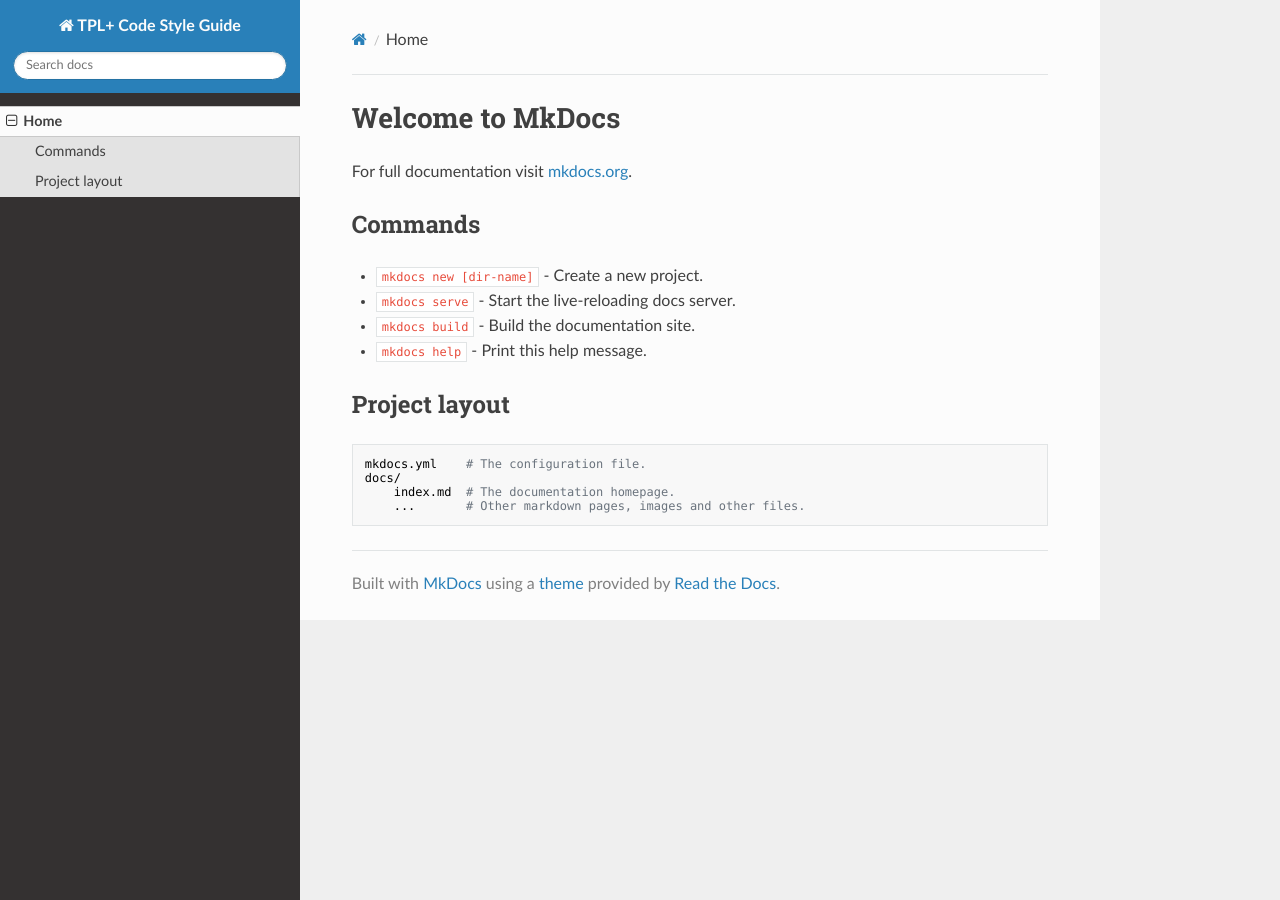
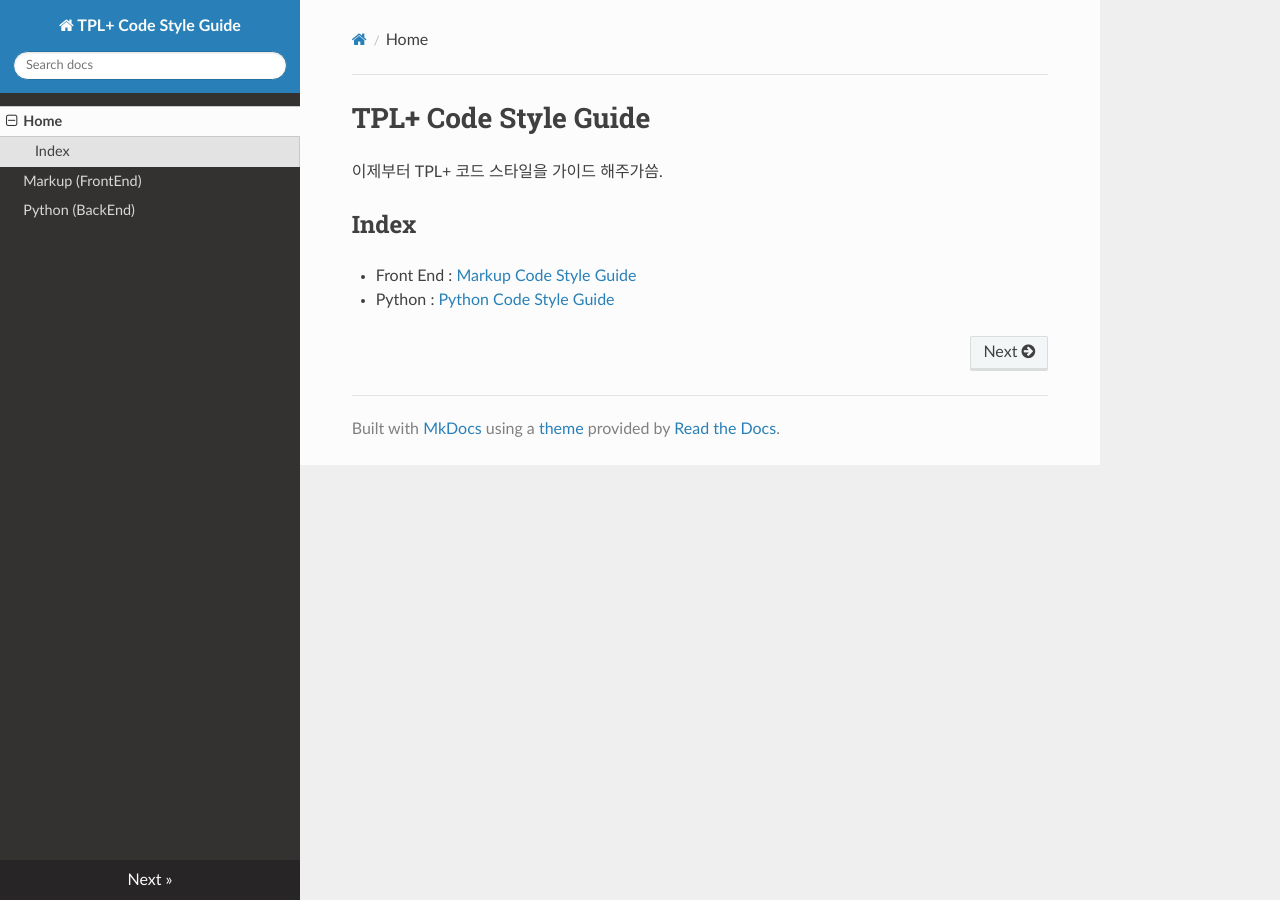
Before and after one commit to tplplus/TplCodeStyleGuide, an MkDocs documentation site: the page built from docs/index.md, in a window 1280 px wide. Built offline with MkDocs 1.6.1, drawn with Linux system fonts in a browser that asks for light colours; nearby versions of some CDN libraries; old or Windows-style settings are respelled for this version of MkDocs.

Commit message:
Add Pages

```diff
--- a/docs/index.md
+++ b/docs/index.md
@@ -1,17 +1,18 @@
-# Welcome to MkDocs
+# TPL+ Code Style Guide
 
-For full documentation visit [mkdocs.org](http://mkdocs.org).
+이제부터 TPL+ 코드 스타일을 가이드 해주가씀.
 
-## Commands
+## Index
+- Front End : [Markup Code Style Guide](/markup)
+- Python : [Python Code Style Guide](/python)
+<!--* `mkdocs new [dir-name]` - Create a new project.-->
+<!--* `mkdocs serve` - Start the live-reloading docs server.-->
+<!--* `mkdocs build` - Build the documentation site.-->
+<!--* `mkdocs help` - Print this help message.-->
 
-* `mkdocs new [dir-name]` - Create a new project.
-* `mkdocs serve` - Start the live-reloading docs server.
-* `mkdocs build` - Build the documentation site.
-* `mkdocs help` - Print this help message.
+<!--## Project layout-->
 
-## Project layout
-
-    mkdocs.yml    # The configuration file.
-    docs/
-        index.md  # The documentation homepage.
-        ...       # Other markdown pages, images and other files.
+<!--mkdocs.yml    # The configuration file.-->
+<!--docs/-->
+<!--index.md  # The documentation homepage.-->
+<!--...       # Other markdown pages, images and other files.-->
--- a/mkdocs.yml
+++ b/mkdocs.yml
@@ -1,4 +1,6 @@
 site_name: TPL+ Code Style Guide
 pages:
 - Home: index.md
+- Markup (FrontEnd): markup.md
+- Python (BackEnd): python.md
 theme: readthedocs
```
Also changed, not shown: docs/markup.md (+1 -0 lines), docs/python.md (+1 -0 lines).
